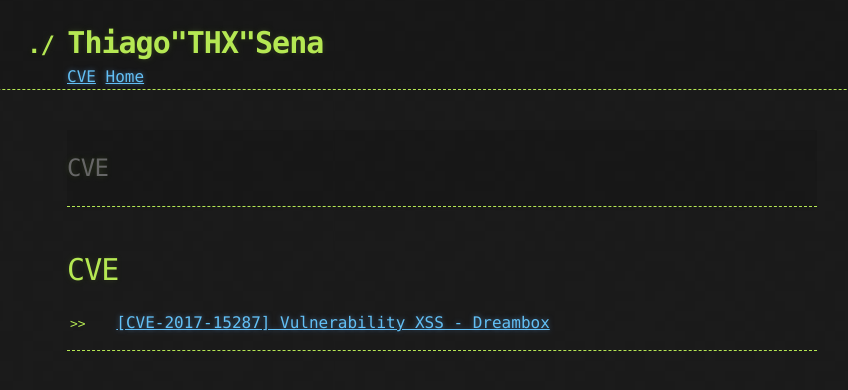
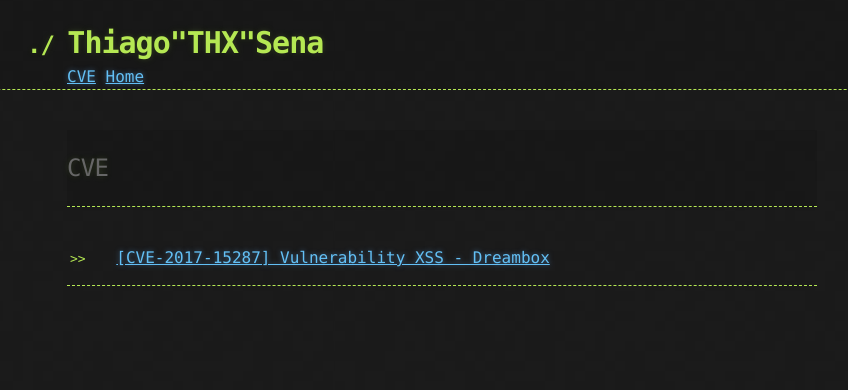
Before and after one commit to mtps3/Mtps3.github.io, a Jekyll site: the page built from cve.md, in a window 1280 px wide. Shown: the top 390 px of the page, without its empty margins (198-1046 px from the left). Built offline with Jekyll 4.4.1, drawn with Linux system fonts in a browser that asks for light colours.

Commit message:
Update cve.md

```diff
--- a/cve.md
+++ b/cve.md
@@ -3,8 +3,6 @@
 permalink: "/cve/"
 layout: post
 ---
-
-<h1>CVE</h1>
 
 <ul>
   {% for post in site.posts %}
```
